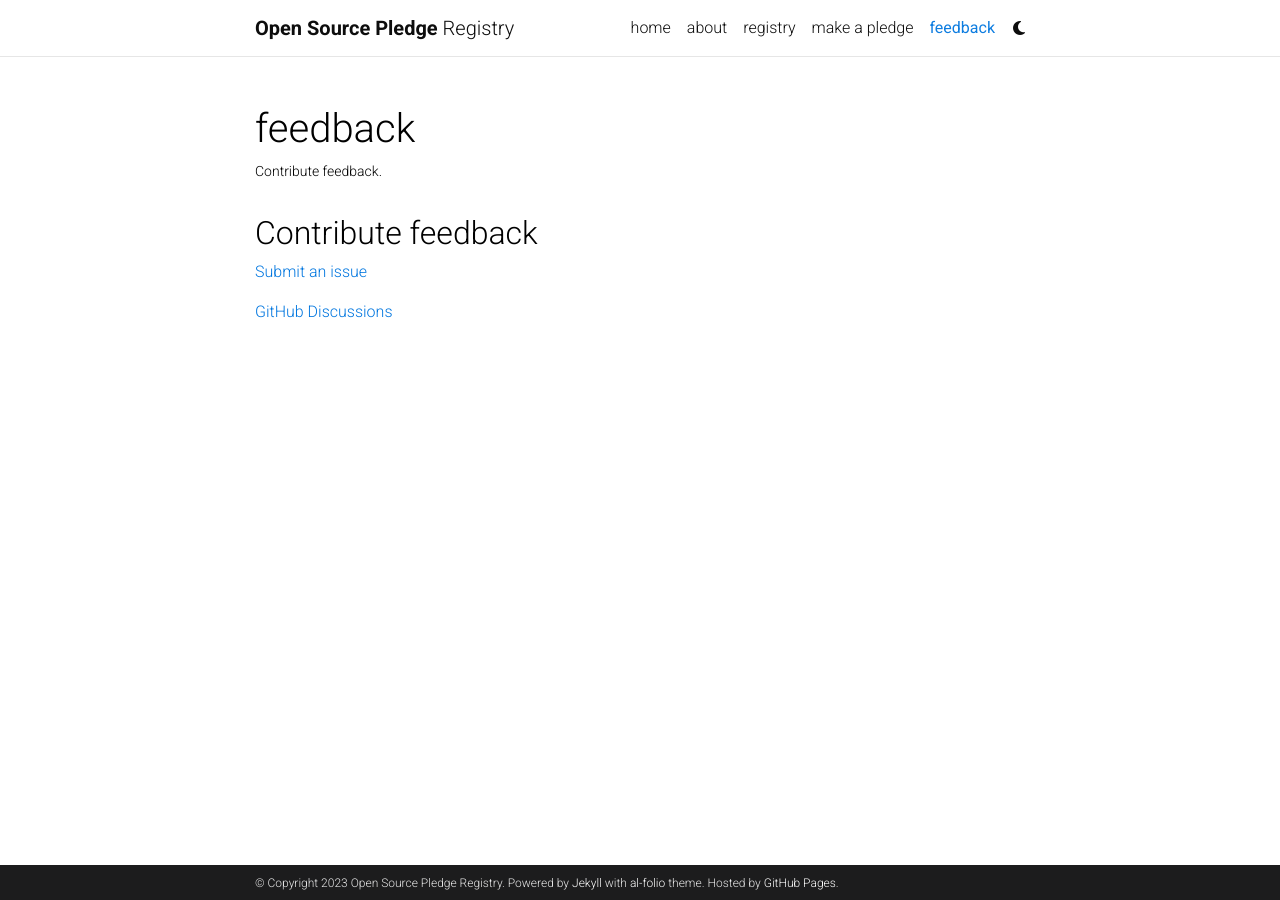
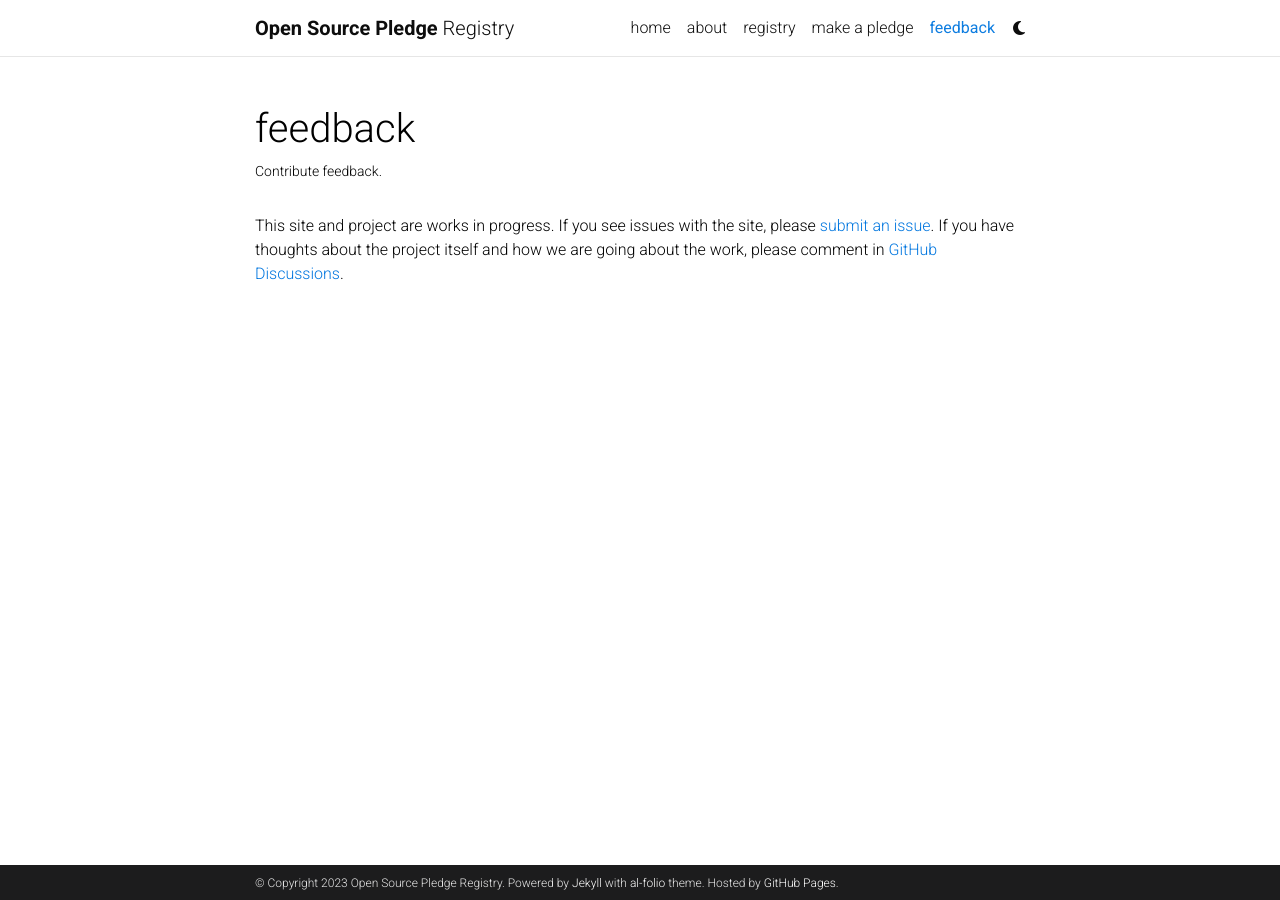
Before and after one commit to open-source-pledge/open-source-pledge.github.io, a Jekyll site: the page built from _pages/feedback.md, in a window 1280 px wide. Built offline with Jekyll 4.4.1, drawn with Linux system fonts in a browser that asks for light colours; comment, search, counter and statistics services are not loaded; a style sheet for code colours, icons or effects is not loaded.

Commit message:
Update feedback.md

```diff
--- a/_pages/feedback.md
+++ b/_pages/feedback.md
@@ -7,8 +7,5 @@ nav: true
 nav_order: 4
 ---
 
-## Contribute feedback
-
-[Submit an issue](https://github.com/open-source-pledge/open-source-pledge.github.io/issues)
-
-[GitHub Discussions](https://github.com/open-source-pledge/open-source-pledge.github.io/discussions/)
+This site and project are works in progress. If you see issues with the site, please [submit an issue](https://github.com/open-source-pledge/open-source-pledge.github.io/issues). If you have thoughts about the project itself and how we are going about the work, please comment in
+[GitHub Discussions](https://github.com/open-source-pledge/open-source-pledge.github.io/discussions/).
```
